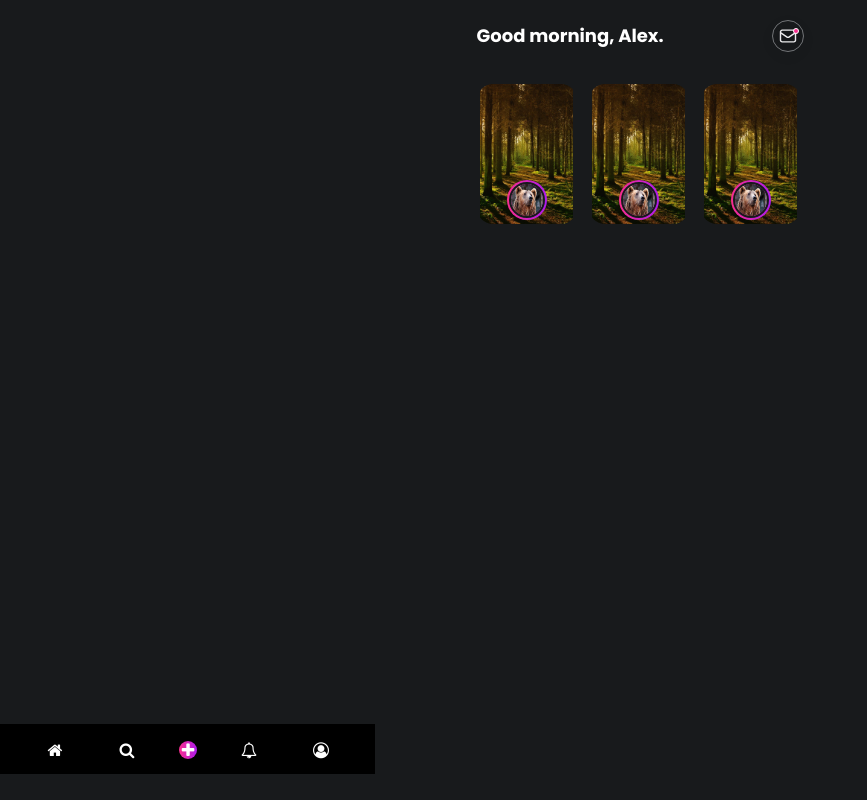
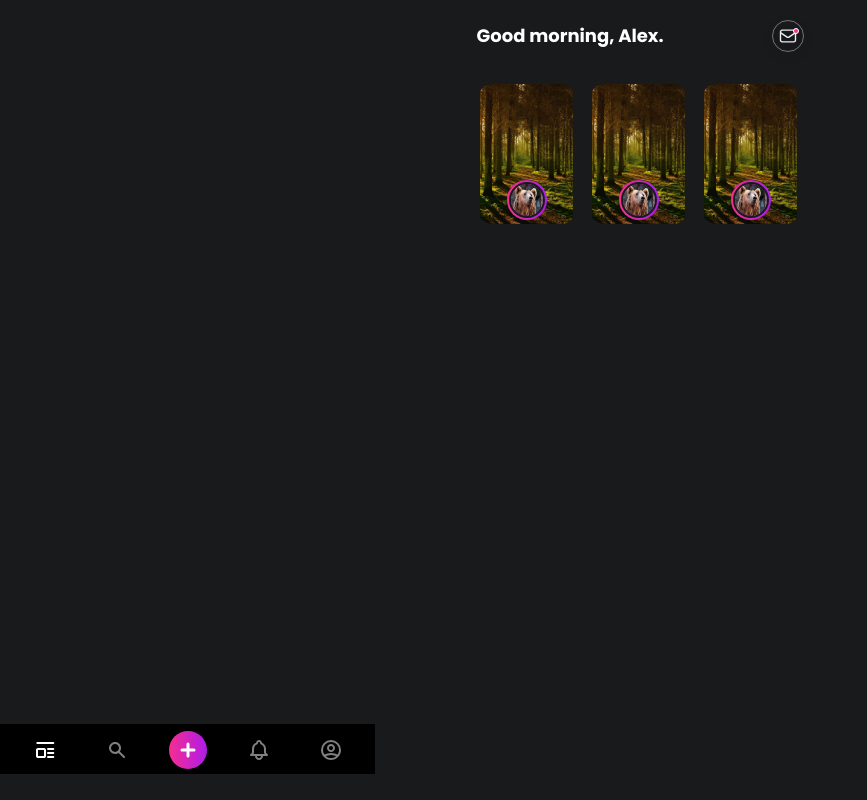
Before and after one commit to chris-yooo/social-app, a plain HTML site: page index.html in a window 1280 px wide. Shown: the whole page, without its empty margins (0-867 px from the left). Drawn offline with Linux system fonts and the light colour scheme.

Commit message:
fix navbar-icons

```diff
--- a/index.html
+++ b/index.html
@@ -5,9 +5,8 @@
     <meta http-equiv="X-UA-Compatible" content="IE=edge" />
     <meta name="viewport" content="width=device-width, initial-scale=1.0" />
     <link rel="stylesheet" href="style.css" />
-    <link rel="stylesheet" href="font-awesome-4.7.0/css/font-awesome.min.css">
+    <link rel="stylesheet" href="font-awesome-4.7.0/css/font-awesome.min.css" />
     <title>Social-App</title>
-
   </head>
   <body>
     <header>
@@ -51,24 +50,16 @@
       </section>
     </main>
 
-
-
-
-
     <footer>
-    <nav>
-<div class="navbar">
-
-  <a class="nav__icon" href="#home"aria-label="placeholder"><i class="fa fa-home"></i></i></a>
-  <a href="#" aria-label="home" class="nav__icon"><i class="fa fa-search"></i></a>
-  <a href="#" aria-label="plus" class="nav__icon-plus"><i class="fa fa-plus"></i></a>
-  <a href="#" aria-label="bell" class="nav__icon"><i class="fa fa-bell-o"></i></a>
-  <a href="#" aria-label="user" class="nav__icon"><i class="fa fa-user-circle-o"></i></a>
-
-
-</div>
-</nav>
-</footer>
-
+      <nav>
+        <div class="navbar">
+          <a class="nav-icon-feed" href="#" aria-label="feed"></a>
+          <a href="#" aria-label="search" class="nav-icon-search"></a>
+          <a href="#" aria-label="plus" class="nav-icon-plus"></a>
+          <a href="#" aria-label="alert" class="nav-icon-alert"></a>
+          <a href="#" aria-label="profile" class="nav-icon-profile"></a>
+        </div>
+      </nav>
+    </footer>
   </body>
 </html>
--- a/styles/nav.css
+++ b/styles/nav.css
@@ -25,7 +25,7 @@ nav {
   background-color: black;
 }
 
-.nav__icon {
+.nav-icon-feed {
   display: flex;
   flex-direction: row;
   justify-content: center;
@@ -36,21 +36,65 @@ nav {
   height: 40px;
   opacity: 0, 5;
   color: white;
+  background: url(../images/icons/Feed.svg) 50% 50% no-repeat;
 }
-.nav__icon-plus {
+
+.nav-icon-search {
+  display: flex;
+  flex-direction: row;
+  justify-content: center;
+  align-items: center;
+  padding: 10px;
+  gap: 10px;
+  width: 40px;
+  height: 40px;
+  opacity: 0, 5;
+  color: white;
+  background: url(../images/icons/Search.svg) 50% 50% no-repeat;
+}
+
+.nav-icon-alert {
+  display: flex;
+  flex-direction: row;
+  justify-content: center;
+  align-items: center;
+  padding: 10px;
+  gap: 10px;
+  width: 40px;
+  height: 40px;
+  opacity: 0, 5;
+  color: white;
+  background: url(../images/icons/Alert.svg) 50% 50% no-repeat;
+}
+
+.nav-icon-profile {
+  display: flex;
+  flex-direction: row;
+  justify-content: center;
+  align-items: center;
+  padding: 10px;
+  gap: 10px;
+  width: 40px;
+  height: 40px;
+  opacity: 0, 5;
+  color: white;
+  background: url(../images/icons/Profile.svg) 50% 50% no-repeat;
+}
+
+.nav-icon-plus {
   display: flex;
   flex-direction: row;
   justify-content: center;
   align-items: center;
   padding: 8px;
   gap: 10px;
-
-  width: 18px;
-  height: 18px;
+  width: 38px;
+  height: 38px;
   color: white;
 
   background: linear-gradient(90deg, #f72e8e 0%, #ac1af0 102.84%);
   border-radius: 32px;
+  background: url(../images/icons/Create.svg) 50% 50% no-repeat;
 
   flex: none;
   flex-grow: 0;
```
Also changed, not shown: images/icons/Alert.svg (added), images/icons/Create.svg (added), images/icons/Feed.svg (added), images/icons/Profile.svg (added), images/icons/Search.svg (added).
